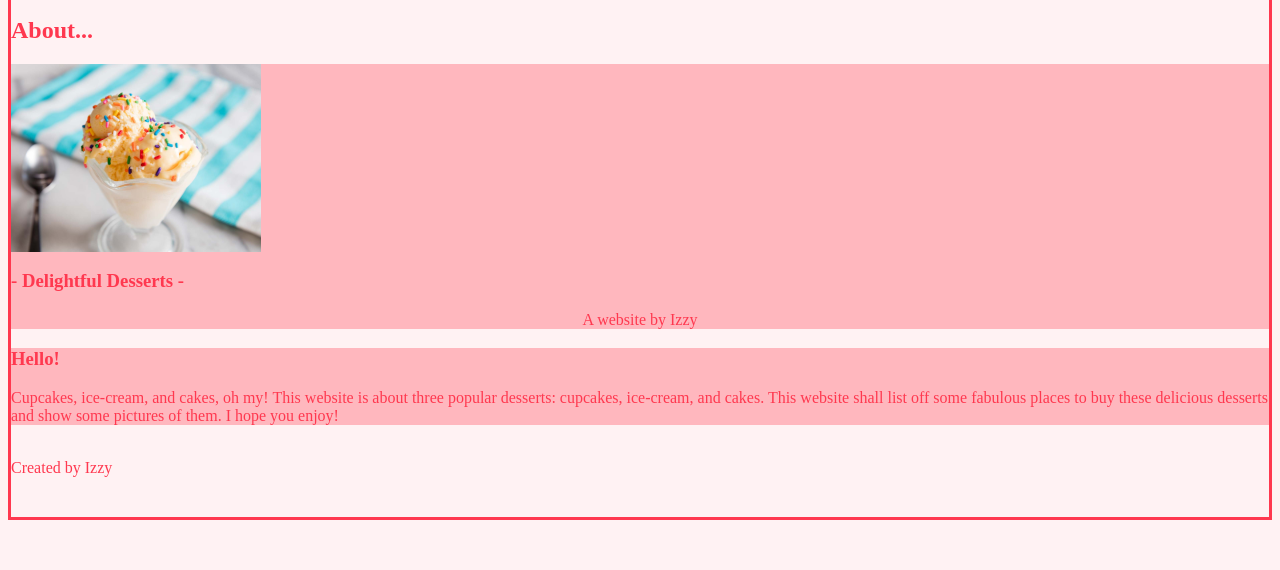
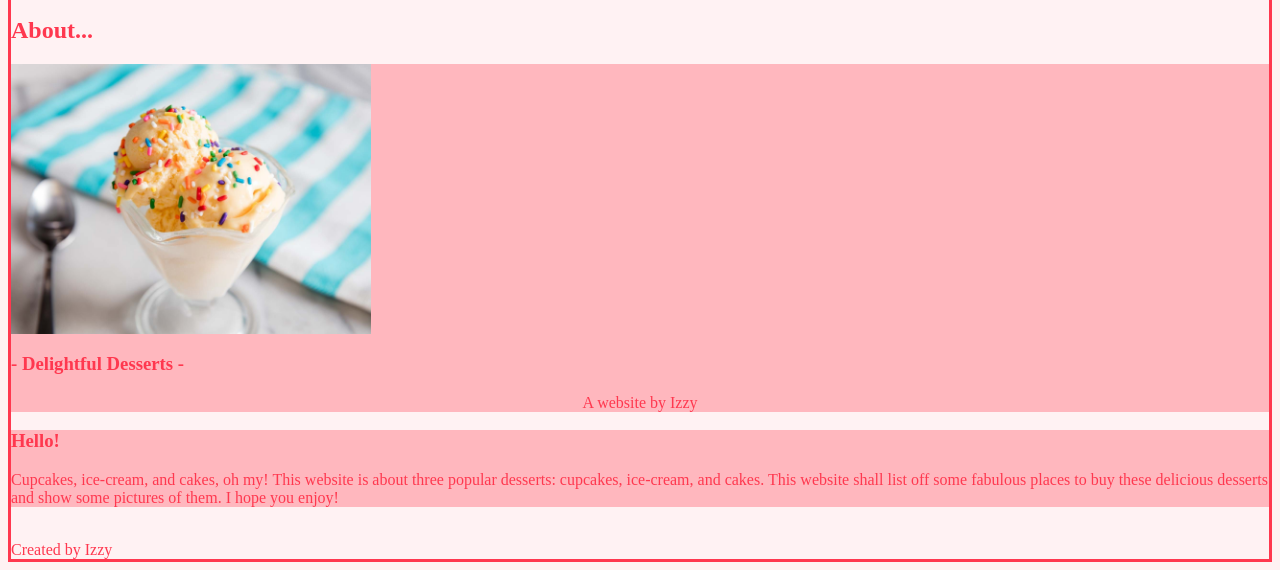
Before and after one commit to Izzy518/coding-school-winter-2019, a plain HTML site: page about.html in a window 1280 px wide. Shown: the part 272-842 px from the top of the page. Before the commit the page ends 800 px from the top, so only its background shows below. Drawn offline with Linux system fonts and the light colour scheme.

Commit message:
Update about.html

```diff
--- a/about.html
+++ b/about.html
@@ -20,7 +20,7 @@
     <h2>About...</h2>
           <div class="about">
             <div class="column left" style="background-color:#ffb7be;">
-              <img src="ice-cream.jpg" width=250px>
+              <img src="ice-cream.jpg" width=360px>
                 <h3> - Delightful Desserts - </h3>
               <center>
                 <p>A website by Izzy</p>
```
